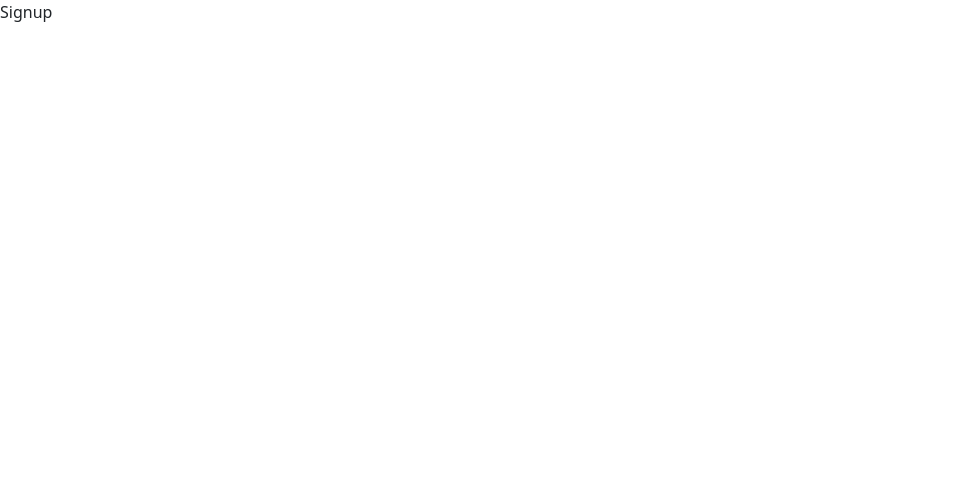
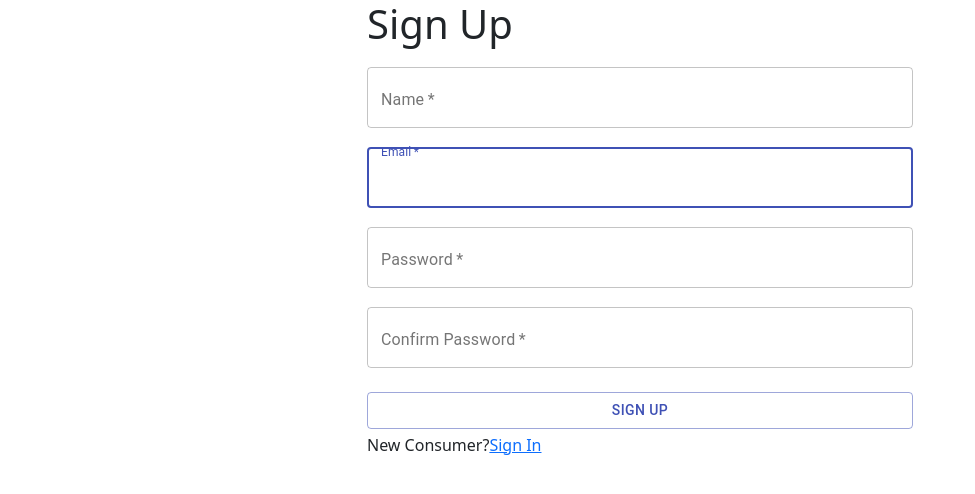
Before and after one commit to Aseem0/Ecommerce, a React (Vite) app in the folder trendy-threads-ecommerce/frontend/: page /signup in a window 1280 px wide. Shown: the top 494 px of the page, without its empty margins (0-975 px from the left). Built offline with nearby package versions, Linux system fonts and the light colour scheme.

Commit message:
feat:add .

```diff
--- a/trendy-threads-ecommerce/frontend/package.json
+++ b/trendy-threads-ecommerce/frontend/package.json
@@ -22,6 +22,7 @@
     "react-dom": "^18.2.0",
     "react-redux": "^8.1.2",
     "react-router-dom": "^6.14.2",
+    "react-toastify": "^9.1.3",
     "redux": "^4.2.1",
     "redux-persist": "^6.0.0"
   },
--- a/trendy-threads-ecommerce/frontend/src/App.jsx
+++ b/trendy-threads-ecommerce/frontend/src/App.jsx
@@ -2,14 +2,18 @@ import React from "react";
 import { Route, Routes } from "react-router-dom";
 import Login from "./pages/Login";
 import Signup from "./pages/Signup";
+import { ToastContainer } from "react-bootstrap";
+import Home from "./pages/Home";
 
 const App = () => {
   return (
     <>
       <Routes>
         <Route path="/" element={<Login />} />
-        <Route path="signup" element={<Signup />} />
+        <Route path="/signup" element={<Signup />} />
+        <Route path="/home" element={<Home />} />
       </Routes>
+      <ToastContainer />
     </>
   );
 };
--- a/trendy-threads-ecommerce/frontend/src/main.jsx
+++ b/trendy-threads-ecommerce/frontend/src/main.jsx
@@ -6,6 +6,7 @@ import "bootstrap/dist/css/bootstrap.min.css";
 import { BrowserRouter, RouterProvider } from "react-router-dom";
 import { store } from "./store/store.js";
 import { Provider } from "react-redux";
+import "react-toastify/dist/ReactToastify.css";
 
 ReactDOM.createRoot(document.getElementById("root")).render(
   <React.StrictMode>
--- /dev/null
+++ b/trendy-threads-ecommerce/frontend/src/pages/Home.jsx
@@ -0,0 +1,7 @@
+import React from "react";
+
+const Home = () => {
+  return <div>Home</div>;
+};
+
+export default Home;
--- a/trendy-threads-ecommerce/frontend/src/pages/Login.jsx
+++ b/trendy-threads-ecommerce/frontend/src/pages/Login.jsx
@@ -1,18 +1,42 @@
 import React, { useState } from "react";
-import { Container, Row, Col, Form, Button } from "react-bootstrap";
-import { CircularProgress, TextField } from "@material-ui/core";
-import { Link } from "react-router-dom";
+import { Container, Row, Col, Form } from "react-bootstrap";
+import { CircularProgress, TextField, Button } from "@material-ui/core";
+import { Link, useNavigate } from "react-router-dom";
+import axios from "axios";
 
 const Login = () => {
   const [email, setEmail] = useState("");
   const [password, setPassword] = useState("");
-  const [loading, setloading] = useState("");
+  const [loading, setloading] = useState(false);
+
+  const navigate = useNavigate();
+  const loginSubmitHandler = async (e) => {
+    try {
+      e.preventDefault();
+      setloading(true);
+      console.log({ email, password });
+      const response = await axios.post(
+        import.meta.env.VITE_SERVER_URL + "/api/v1/auth/login",
+        { email, password }
+      );
+      console.log(response.data);
+
+      if (response.data.status) {
+        navigate("/home");
+        setloading(false);
+      }
+    } catch (error) {
+      console.log(error);
+      setloading(false);
+    }
+  };
   return (
     <Container>
       <Row className="justify-content-md-center">
         <Col xs={12} md={6}>
           <h1 className="mb-4">Sign In</h1>
-          <Form>
+
+          <Form onSubmit={loginSubmitHandler}>
             <TextField
               variant="outlined"
               type="email"
@@ -45,11 +69,11 @@ const Login = () => {
               }}
             />
             <Button
-              type="Submit"
+              type="submit"
               variant="outlined"
               className="mb-1"
+              color="primary"
               fullWidth
-              color="primary"
               disabled={loading}
             >
               {loading ? <CircularProgress color="inherit" /> : <>Sign In</>}
@@ -60,7 +84,7 @@ const Login = () => {
               New Consumer?
               <Link to={"/signup"}>Register</Link>
             </Col>
-            <Col className="text-right">Forget Password</Col>
+            <Col className="text-right">Forgot Password</Col>
           </Row>
         </Col>
       </Row>
--- a/trendy-threads-ecommerce/frontend/src/pages/Signup.jsx
+++ b/trendy-threads-ecommerce/frontend/src/pages/Signup.jsx
@@ -1,7 +1,119 @@
-import React from "react";
+import React, { useState } from "react";
+import { Container, Row, Col, Form } from "react-bootstrap";
+import { CircularProgress, TextField, Button } from "@material-ui/core";
+import { Link } from "react-router-dom";
+import axios from "axios";
 
-const Signup = () => {
-  return <div>Signup</div>;
+const SignUp = () => {
+  const [name, setName] = useState("");
+  const [email, setEmail] = useState("");
+  const [password, setPassword] = useState("");
+  const [confirmPassword, setConfirmPassword] = useState("");
+  const [loading, setloading] = useState(false);
+
+  const registerSubmitHandler = async (e) => {
+    e.preventDefault();
+
+    if (password !== confirmPassword) {
+      warningTOast("Password and Confirm password must be same");
+    }
+    setloading(true);
+
+    const response = await axios.post(
+      import.meta.env.VITE_SERVER_URL + "/api/v1/auth/register",
+      { name, email, password }
+    );
+  };
+  return (
+    <Container>
+      <Row className="justify-content-md-center">
+        <Col xs={12} md={6}>
+          <h1 className="mb-4">Sign Up</h1>
+
+          <Form onSubmit={registerSubmitHandler}>
+            <TextField
+              variant="outlined"
+              type="name"
+              placeholder="Ram"
+              className="mb-4"
+              required
+              fullWidth
+              id="name"
+              name="name"
+              label=" Name"
+              autoComplete="name"
+              autoFocus
+              onChange={(e) => {
+                setName(e.target.value);
+              }}
+            />
+            <TextField
+              variant="outlined"
+              type="email"
+              placeholder="abc@gmail.com"
+              className="mb-4"
+              required
+              fullWidth
+              id="email"
+              name="email"
+              label="Email"
+              autoComplete="email"
+              autoFocus
+              onChange={(e) => {
+                setEmail(e.target.value);
+              }}
+            />
+            <TextField
+              variant="outlined"
+              type="password"
+              placeholder="******"
+              className="mb-4"
+              required
+              fullWidth
+              id="password"
+              name="password"
+              label="Password"
+              autoComplete="password"
+              onChange={(e) => {
+                setPassword(e.target.value);
+              }}
+            />
+            <TextField
+              variant="outlined"
+              type="confirmPassword"
+              placeholder="******"
+              className="mb-4"
+              required
+              fullWidth
+              id="confirmPassword"
+              name="confirmPassword"
+              label="Confirm Password"
+              autoComplete="confirmPassword"
+              onChange={(e) => {
+                setConfirmPassword(e.target.value);
+              }}
+            />
+            <Button
+              type="Submit"
+              variant="outlined"
+              className="mb-1"
+              color="primary"
+              fullWidth
+              disabled={loading}
+            >
+              {loading ? <CircularProgress color="inherit" /> : <>Sign Up</>}
+            </Button>
+          </Form>
+          <Row>
+            <Col>
+              New Consumer?
+              <Link to={"/"}>Sign In</Link>
+            </Col>
+          </Row>
+        </Col>
+      </Row>
+    </Container>
+  );
 };
 
-export default Signup;
+export default SignUp;
```
Also changed, not shown: trendy-threads-ecommerce/frontend/src/service/toastify.services.js (added, +27 -0 lines), trendy-threads-ecommerce/frontend/src/slice/LoginSlice.js (line endings or trailing spaces), 1 other file (tests, documents, lock files or other folders).
